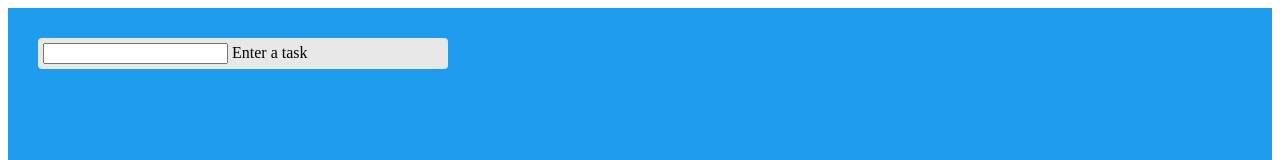
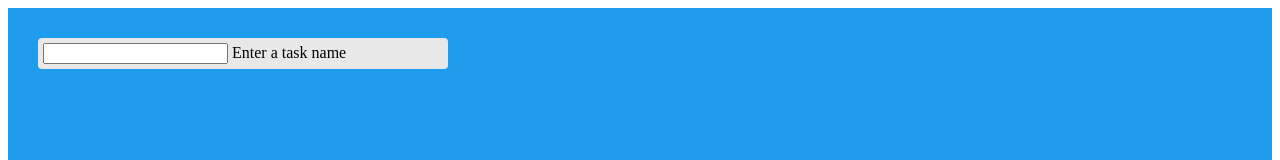
Before and after one commit to 1onyng/todo, a React (Create React App) app: page / in a window 1280 px wide. Shown: the top 160 px of the page. Built offline with nearby package versions, Linux system fonts and the light colour scheme.

Commit message:
Add data type to useState

```diff
--- a/src/App.tsx
+++ b/src/App.tsx
@@ -1,7 +1,7 @@
 import React, { useState } from "react";
 import "./styles.css";
 
-type TodoListProps = {
+type ListProps = {
   todo: {
     text: string;
     isCompleted: boolean;
@@ -16,7 +16,7 @@ type FormProps = {
   addTodo: (value: string) => void;
 };
 
-function Todo({ todo, index, completeTodo }: TodoListProps): React.ReactNode {
+function Todo({ todo, index, completeTodo }: ListProps): React.ReactElement {
   return (
     <div
       className="todo"
@@ -30,7 +30,7 @@ function Todo({ todo, index, completeTodo }: TodoListProps): React.ReactNode {
   );
 }
 
-function TodoForm({ addTodo }: FormProps): React.ReactNode {
+function TodoForm({ addTodo }: FormProps): React.ReactElement {
   const [value, setValue] = useState("");
 
   const handleSubmit = (e: React.SyntheticEvent) => {
@@ -48,20 +48,20 @@ function TodoForm({ addTodo }: FormProps): React.ReactNode {
         value={value}
         onChange={(e) => setValue(e.target.value)}
       />{" "}
-      Enter a task
+      Enter a task name
     </form>
   );
 }
 
 function App() {
-  const [todos, setTodos] = useState([]);
+  const [todos, setTodos] = useState([] as any);
 
-  const addTodo = (text) => {
+  const addTodo = (text: string) => {
     const newTodos = [...todos, { text }];
     setTodos(newTodos);
   };
 
-  const completeTodo = (index) => {
+  const completeTodo = (index: number) => {
     const newTodos = [...todos];
     newTodos[index].isCompleted = true;
     setTodos(newTodos);
@@ -71,14 +71,16 @@ function App() {
     <div className="app">
       <div className="todo-list">
         <TodoForm addTodo={addTodo} />
-        {todos.map((todo, index) => (
+        {todos.map(
+          (todo: { text: string; isCompleted: boolean }, index: number) => (
             <Todo
               key={index}
               index={index}
               todo={todo}
               completeTodo={completeTodo}
             />
-        ))}
+          )
+        )}
       </div>
     </div>
   );
```
Lines whose indentation alone changed are shown as unchanged.
